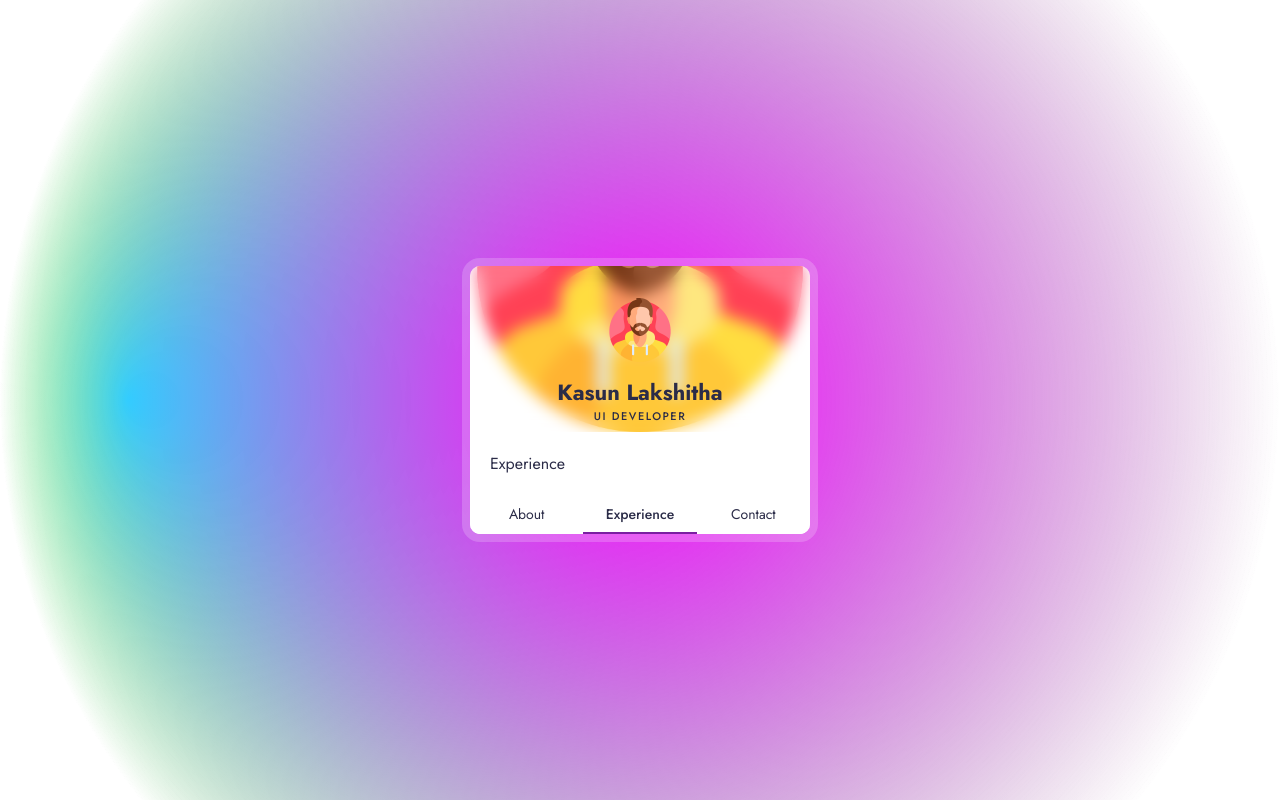
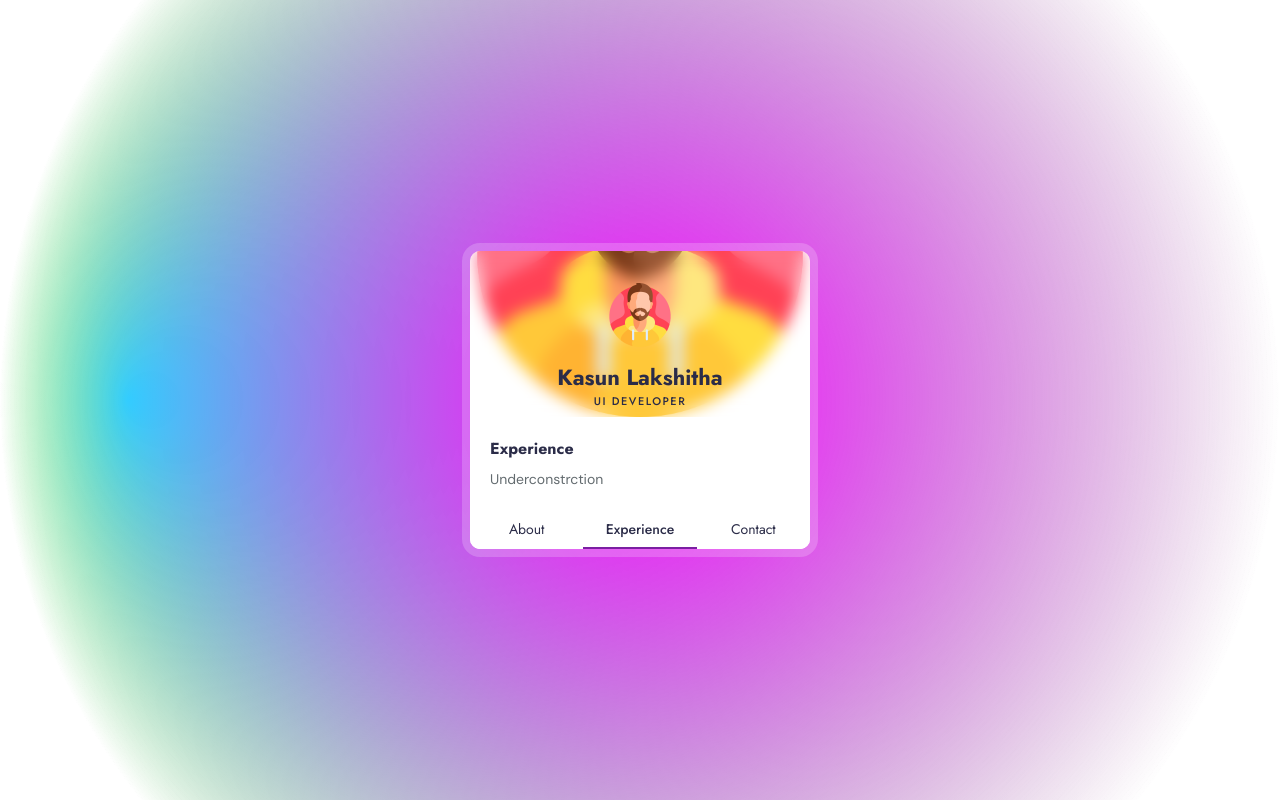
Before and after one commit to DevKasun/devkasun-portfolio, a Next.js app: page / in a window 1280 px wide. Both pictures are taken after a click on the button "Experience". Built offline with nearby package versions, Linux system fonts and the light colour scheme.

Commit message:
Small updates on about page

```diff
--- a/components/About.js
+++ b/components/About.js
@@ -7,7 +7,7 @@ function About() {
             <div className="card-content">
                 <div className="card-subtitle">About</div>
                 <div className="card-desc">
-                    <p>Hi, I&apos;m a front-end web developer. I covert designs into the code. These are tools for my daily work.</p><br />
+                    <p>👋 Hi, I&apos;m a front-end web developer. I covert designs into the code. These tools are using for my daily work.</p><br />
                     <p>HTML, CSS, Javascript, SASS, VS Code, Terminal
                         JS task runners(Gulp, grunt), Bundling tools(webpack, Parcel), Vite</p>
                 </div>
--- a/components/Contact.js
+++ b/components/Contact.js
@@ -2,7 +2,12 @@ import React from 'react'
 
 function Contact() {
     return (
-        <div className="card-content">Contact</div>
+        <div className="card-content">
+            <div className="card-subtitle">Contact</div>
+            <div className="card-desc">
+                Underconstrction
+            </div>
+        </div>
     )
 }
 
--- a/components/Experience.js
+++ b/components/Experience.js
@@ -2,7 +2,12 @@ import React from 'react'
 
 function Experience() {
     return (
-        <div className="card-content">Experience</div>
+        <div className="card-content">
+            <div className="card-subtitle">Experience</div>
+            <div className="card-desc">
+                Underconstrction
+            </div>
+        </div>
     )
 }
 
--- a/styles/globals.scss
+++ b/styles/globals.scss
@@ -122,7 +122,8 @@ section {
         text-align: left;
 
         .card-subtitle {
-
+          font-weight: 700;
+          margin-bottom: 8px;
         }
         .card-desc {
           line-height: 1.6;
```
